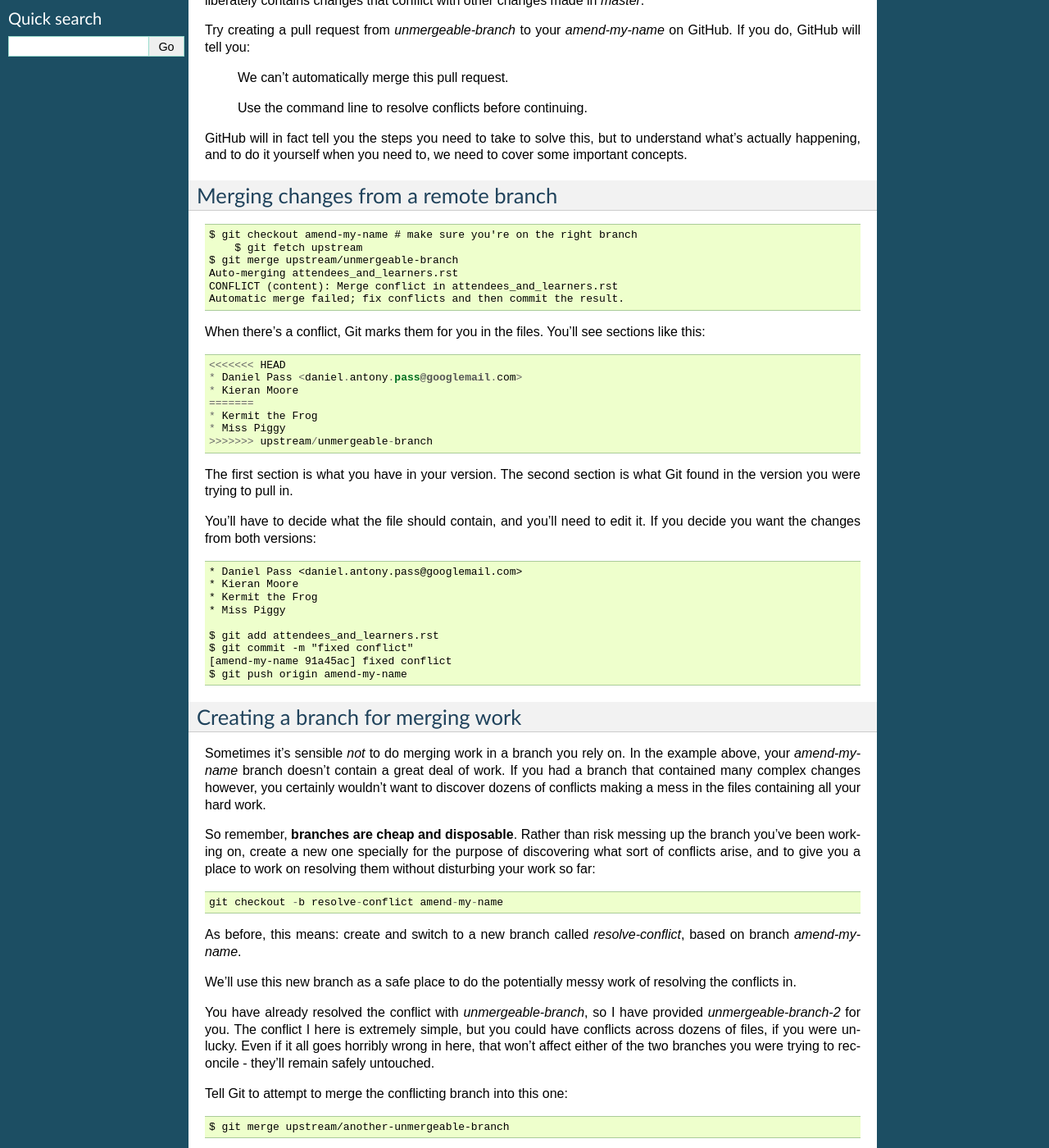
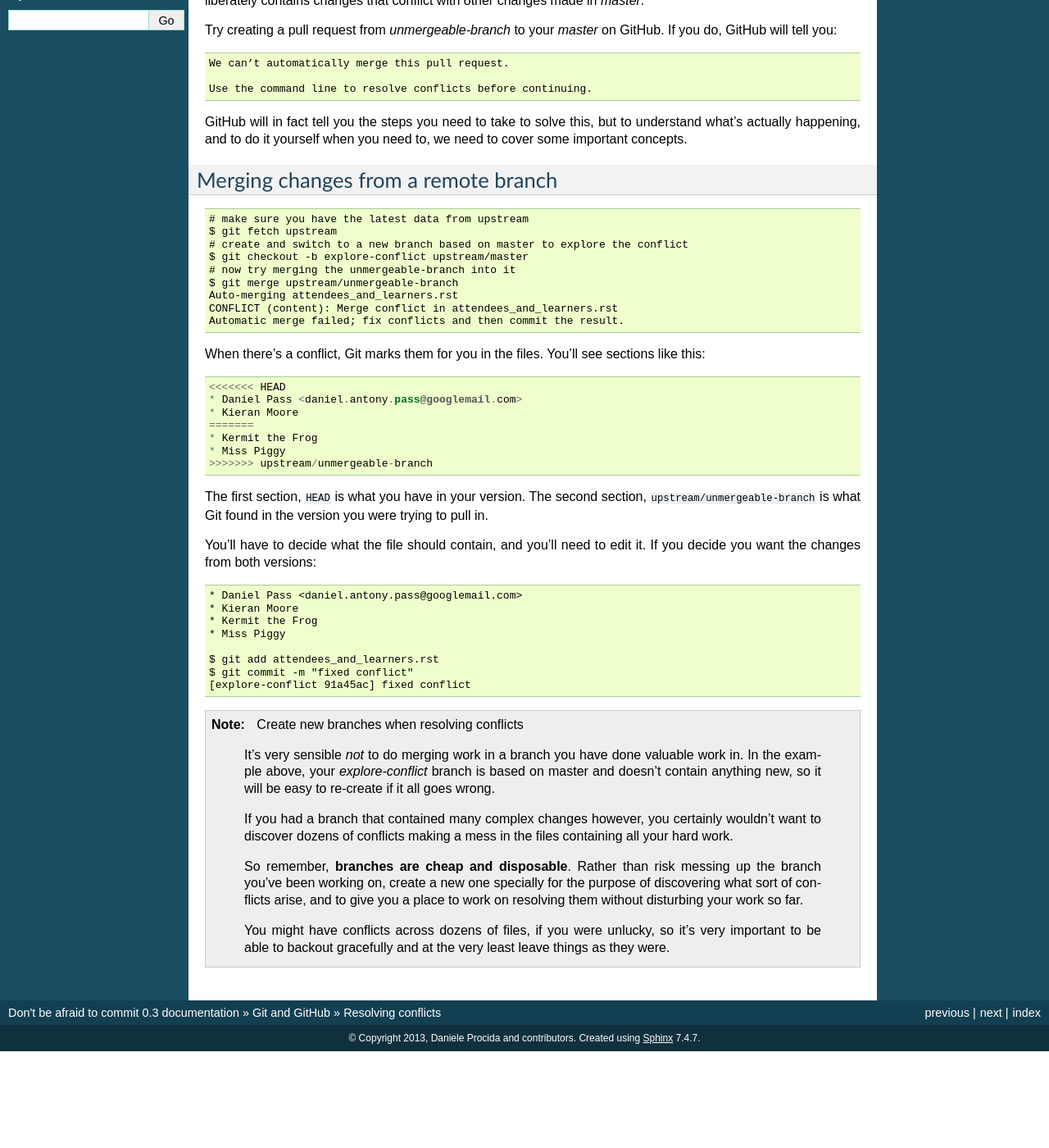
Before and after one commit to evildmp/afraid-to-commit, a Sphinx documentation site: the page built from docs/git/conflicts.rst, in a window 1280 px wide and 1400 px high, scrolled down 352 px. Shown: the whole window at 82% size. Built offline with Sphinx 7.4.7, drawn with Linux system fonts in a browser that asks for light colours; after the commit the page ends 1634 px from its top, so only the background shows below that; some of the changed text lies outside the part shown.

Commit message:
improved merge conflicts section

```diff
--- a/docs/git/commandlinegit.rst
+++ b/docs/git/commandlinegit.rst
@@ -106,6 +106,12 @@ based on *master*, for new work to go into::
 ``git checkout`` is a command you'll use a lot, to switch between branches. The
 ``-b`` flag tells it to **create a new branch** at the same time. By default,
 the new branch is based upon whatever branch you were on.
+
+You can also choose what to base the new branch on. A very common thing to do is::
+
+    git checkout -b new-branch-name upstream/master
+
+This creates a new branch ``new-branch-name``, based on ``upstream/master``.
 
 Edit a file
 -----------
--- a/docs/git/conflicts.rst
+++ b/docs/git/conflicts.rst
@@ -19,8 +19,8 @@ There's an *unmergeable-branch* at https://github.com/evildmp/afraid-to-commit.
 It's unmergeable because it deliberately contains changes that conflict with
 other changes made in *master*.
 
-Try creating a pull request from *unmergeable-branch* to your *amend-my-name*
-on GitHub. If you do, GitHub will tell you:
+Try creating a pull request from *unmergeable-branch* to your *master*
+on GitHub. If you do, GitHub will tell you::
 
     We can’t automatically merge this pull request.
 
@@ -35,8 +35,11 @@ Merging changes from a remote branch
 
 ::
 
-    $ git checkout amend-my-name # make sure you're on the right branch
-	$ git fetch upstream
+    # make sure you have the latest data from upstream
+    $ git fetch upstream
+    # create and switch to a new branch based on master to explore the conflict
+    $ git checkout -b explore-conflict upstream/master
+    # now try merging the unmergeable-branch into it
     $ git merge upstream/unmergeable-branch
     Auto-merging attendees_and_learners.rst
     CONFLICT (content): Merge conflict in attendees_and_learners.rst
@@ -53,8 +56,9 @@ sections like this::
     * Miss Piggy
     >>>>>>> upstream/unmergeable-branch
 
-The first section is what you have in your version. The second section is what
-Git found in the version you were trying to pull in.
+The first section, ``HEAD`` is what you have in your version. The second
+section, ``upstream/unmergeable-branch`` is what Git found in the version you
+were trying to pull in.
 
 You'll have to decide what the file should contain, and you'll need to edit
 it. If you decide you want the changes from both versions::
@@ -66,52 +70,25 @@ it. If you decide you want the changes from both versions::
 
     $ git add attendees_and_learners.rst
     $ git commit -m "fixed conflict"
-    [amend-my-name 91a45ac] fixed conflict
-    $ git push origin amend-my-name
+    [explore-conflict 91a45ac] fixed conflict
 
-Creating a branch for merging work
-==================================
+.. note::
+   Create new branches when resolving conflicts
 
-Sometimes it's sensible *not* to do merging work in a branch you rely on. In
-the example above, your *amend-my-name* branch doesn't contain a great deal of
-work. If you had a branch that contained many complex changes however, you
-certainly wouldn't want to discover dozens of conflicts making a mess in the
-files containing all your hard work.
+    It's very sensible *not* to do merging work in a branch you have done
+    valuable work in. In the example above, your *explore-conflict* branch is
+    based on master and doesn't contain anything new, so it will be easy to
+    re-create if it all goes wrong.
 
-So remember, **branches are cheap and disposable**. Rather than risk messing
-up the branch you've been working on, create a new one specially for the
-purpose of discovering what sort of conflicts arise, and to give you a place
-to work on resolving them without disturbing your work so far::
+    If you had a branch that contained many complex changes however, you
+    certainly wouldn't want to discover dozens of conflicts making a mess in
+    the files containing all your hard work.
 
-	git checkout -b resolve-conflict amend-my-name
+    So remember, **branches are cheap and disposable**. Rather than risk
+    messing up the branch you've been working on, create a new one specially
+    for the purpose of discovering what sort of conflicts arise, and to give
+    you a place to work on resolving them without disturbing your work so far.
 
-As before, this means: create and switch to a new branch called
-*resolve-conflict*, based on branch *amend-my-name*.
-
-We'll use this new branch as a safe place to do the potentially messy work of
-resolving the conflicts in.
-
-You have already resolved the conflict with *unmergeable-branch*, so I have
-provided *unmergeable-branch-2* for you. The conflict I here is extremely
-simple, but you could have conflicts across dozens of files, if you were
-unlucky. Even if it all goes horribly wrong in here, that won't affect either
-of the two branches you were trying to reconcile - they'll remain safely
-untouched.
-
-Tell Git to attempt to merge the conflicting branch into this one::
-
-    $ git merge upstream/another-unmergeable-branch
-
-Resolve the conflicts as before (edit the file, ``add`` it, ``commit`` the
-changes). Now your *resolve-conflict* branch has reconciled the latest changes
-in your *amend-my-name*, *and* my *unmergeable-branch-2*.
-
-At this point, you would make quite sure that everything is correct (that
-tests run and so on), *before* merging back into *amend-my-name*.
-
-Then the last step is to merge *resolve-conflict* into *amend-my-name*, thus
-bringing with it the changes from *unmergeable-branch-2*::
-
-    git checkout amend-my-name
-    git merge resolve-conflict
-    git push origin amend-my-name
+    You might have conflicts across dozens of files, if you were unlucky, so
+    it's very important to be able to backout gracefully and at the very least
+    leave things as they were.
```
Also changed, not shown: other parts of docs/git/conflicts.rst (+1 -1 lines).
